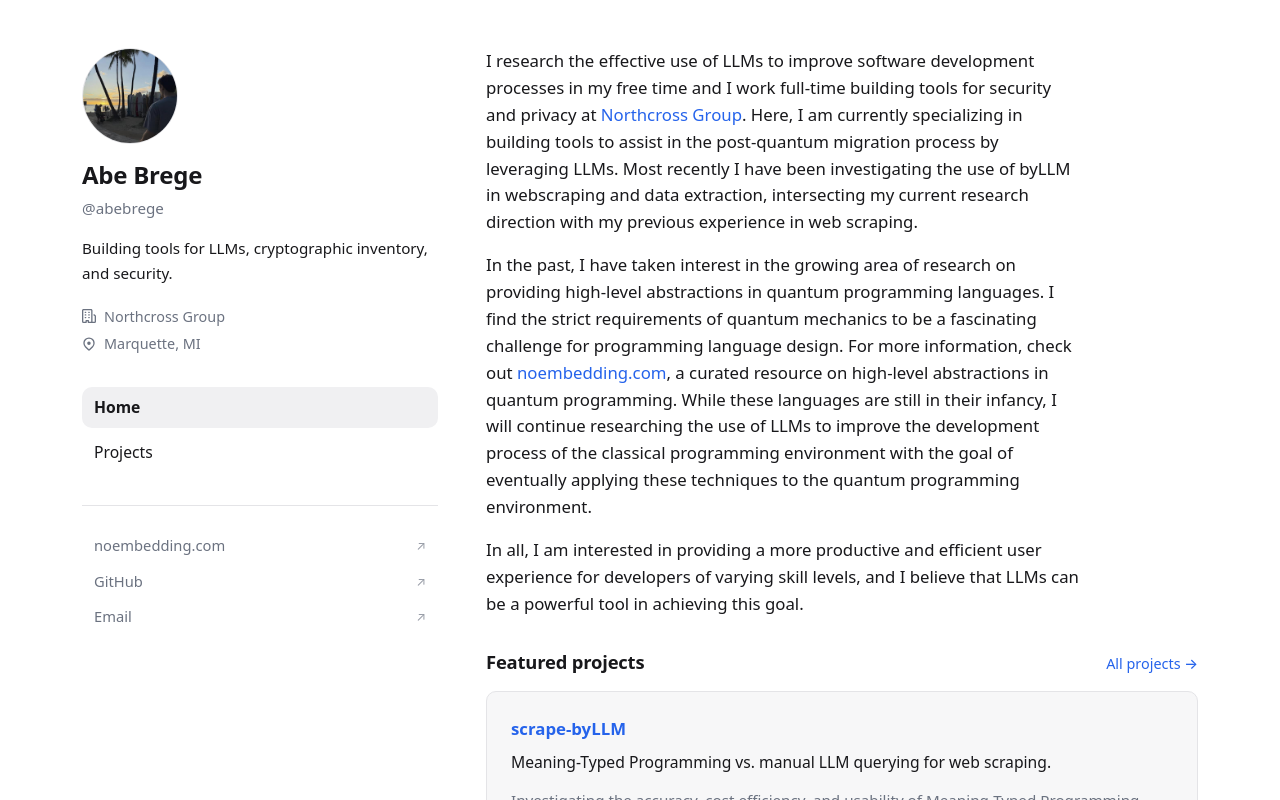
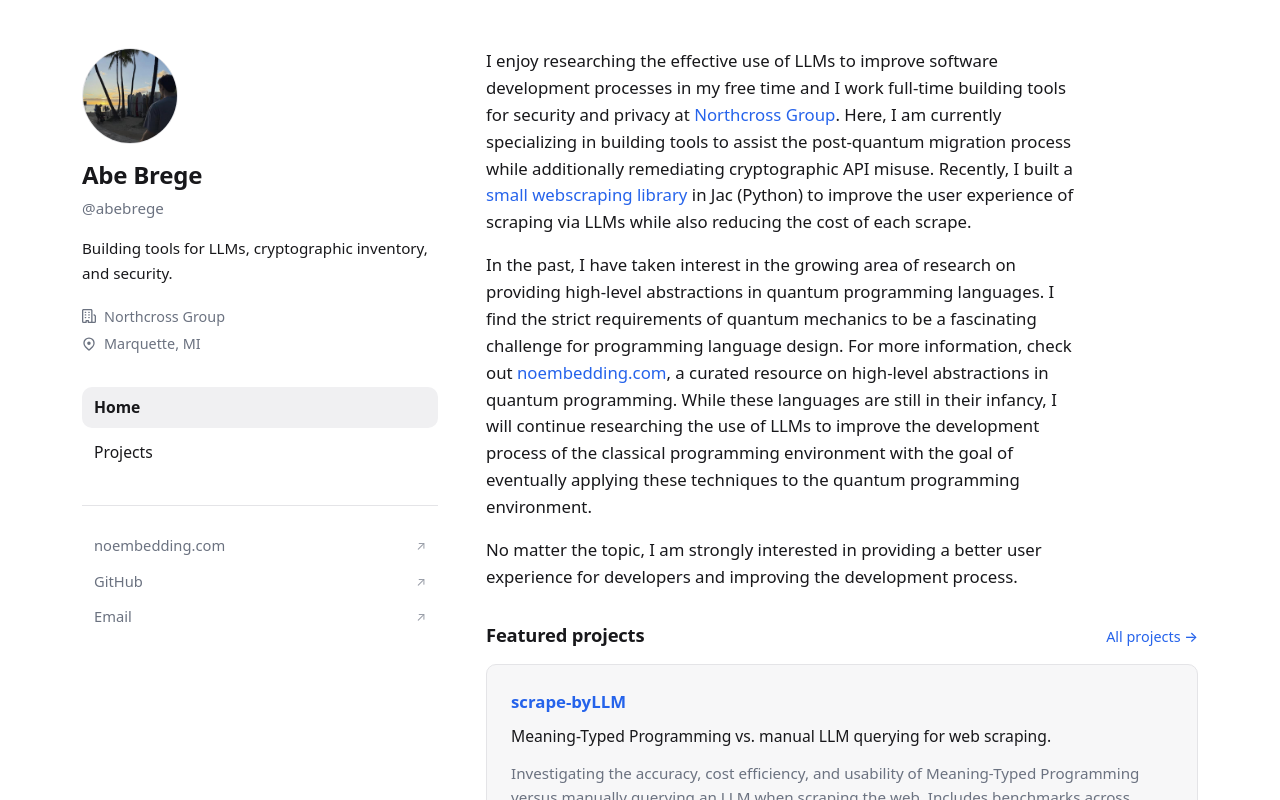
Before and after one commit to abebrege/abebrege.github.io, a React (Vite) app: page / in a window 1280 px wide. Shown: the top 800 px of the page. Built offline with nearby package versions, Linux system fonts and the light colour scheme.

Commit message:
update home desc

```diff
--- a/src/pages/Home.tsx
+++ b/src/pages/Home.tsx
@@ -10,11 +10,10 @@ export default function Home() {
     <section className="page">
       <header className="intro">
         <p>
-          I research the effective use of LLMs to improve software development processes in my free time
+          I enjoy researching the effective use of LLMs to improve software development processes in my free time
           and I work full-time building tools for security and privacy at <a href="https://www.northcrossgroup.com" target="_blank" rel="noopener noreferrer">Northcross Group</a>.
-          Here, I am currently specializing in building tools to assist in the post-quantum migration process by leveraging LLMs.
-          Most recently I have been investigating the use of byLLM in webscraping and data extraction, intersecting my current
-          research direction with my previous experience in web scraping.
+          Here, I am currently specializing in building tools to assist the post-quantum migration process while additionally remediating cryptographic API misuse.
+          Recently, I built a <a href="https://github.com/abebrege/scrape-byLLM">small webscraping library</a> in Jac (Python) to improve the user experience of scraping via LLMs while also reducing the cost of each scrape.
         </p>
         <p>
           In the past, I have taken interest in the growing area of research on providing high-level abstractions in quantum programming languages.
@@ -24,7 +23,7 @@ export default function Home() {
           programming environment with the goal of eventually applying these techniques to the quantum programming environment.
         </p>
         <p>
-          In all, I am interested in providing a more productive and efficient user experience for developers of varying skill levels, and I believe that LLMs can be a powerful tool in achieving this goal.
+          No matter the topic, I am strongly interested in providing a better user experience for developers and improving the development process.
         </p>
       </header>
 
```
